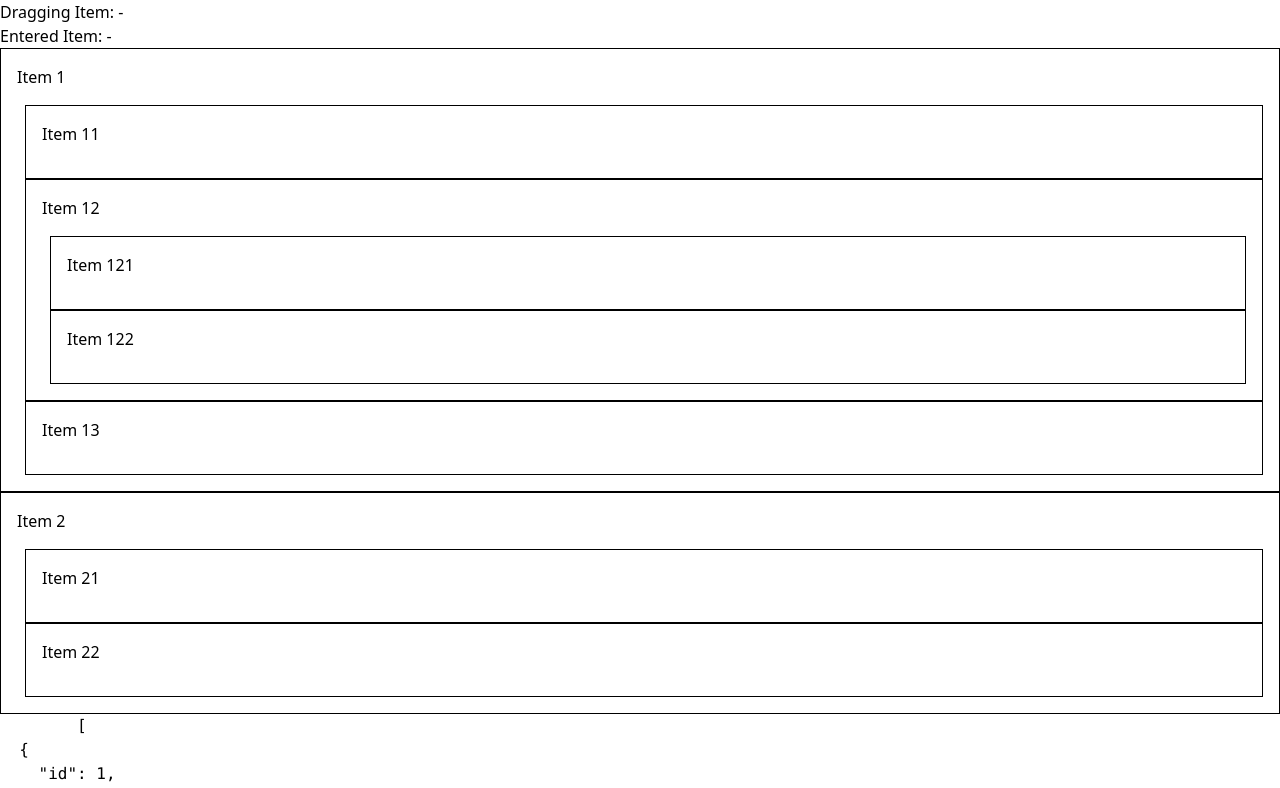
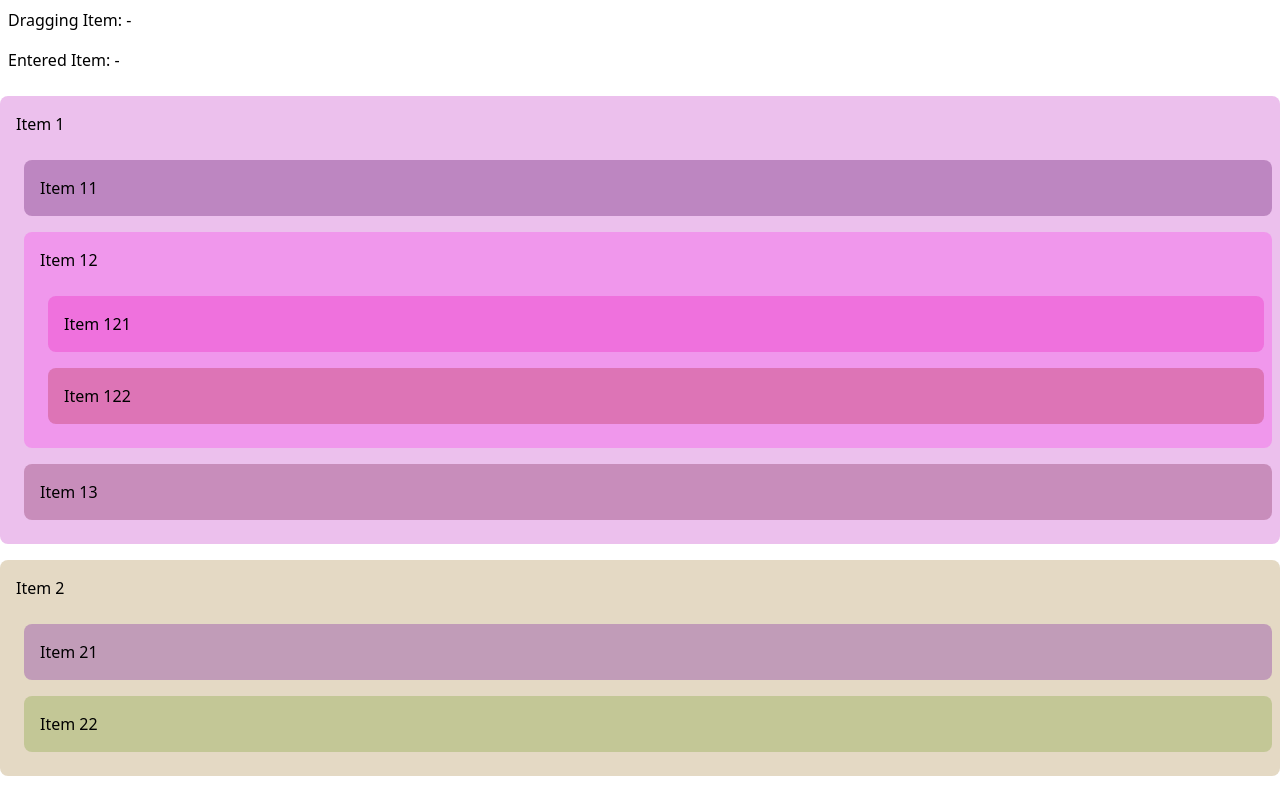
Before and after one commit to Der-Alex/vue-dragqueen, a Vue app: page / in a window 1280 px wide. Shown: the top 788 px of the page. Built offline with nearby package versions, Linux system fonts and the light colour scheme.

Commit message:
add some styling

```diff
--- a/src/App.vue
+++ b/src/App.vue
@@ -59,7 +59,7 @@ items.value = [...nestedList];
         <p>Entered Item: {{ enteredItem?.id ?? "-" }}</p>
       </div>
       <DropContainer>
-        <TransitionGroup name="list" mode="in-out">
+        <TransitionGroup name="none" mode="in-out">
           <DragItem
             v-for="(item, index) in items"
             :key="item.id"
--- a/src/components/DragItem.vue
+++ b/src/components/DragItem.vue
@@ -28,6 +28,7 @@ const {
   pointerDownHandler,
   setDebug,
   dragOverHandler,
+  backgroundColor,
 } = useDragQueen();
 
 setDebug();
@@ -45,6 +46,7 @@ const onPointerUp = () => {
 <template>
   <div
     class="dq-drag-item"
+    :class="{ ' ': isDraggable }"
     :draggable="isDraggable"
     @dragstart="(evt: DragEvent) => dragStartHandler(evt, item)"
     @dragenter="(evt: DragEvent) => dragEnterHandler(evt, item, index)"
@@ -54,10 +56,15 @@ const onPointerUp = () => {
     @drop="(evt: DragEvent) => dropHandler(evt, item)"
     @pointerdown="(evt: PointerEvent) => onPointerDown(evt, item)"
     @pointerup="onPointerUp"
+    :style="{
+      backgroundColor,
+    }"
   >
-    <slot :item="item" :index="index" />
+    <div class="pointer-events-none">
+      <slot :item="item" :index="index" />
+    </div>
     <template v-if="item && item.children && item.children.length > 0">
-      <TransitionGroup name="list" mode="in-out">
+      <TransitionGroup name="none" mode="in-out">
         <DragItem
           v-for="(i, j) in item.children"
           :key="i.id"
@@ -75,13 +82,14 @@ const onPointerUp = () => {
 
 <style>
 .dq-drag-item {
-  padding: 1rem;
-  border: 1px solid black;
-  > p {
-    margin-bottom: 1rem;
-  }
+  padding: 0.5rem;
+  border-radius: 0.5rem;
+  margin: 1rem 0;
 }
 .dq-drag-item .dq-drag-item {
-  margin-left: 0.5rem;
+  margin-left: 1rem;
+}
+p {
+  padding: 0.5rem;
 }
 </style>
--- a/src/components/DropContainer.vue
+++ b/src/components/DropContainer.vue
@@ -28,3 +28,4 @@ const dragExitHandler = (evt: DragEvent) => {
     <slot />
   </div>
 </template>
+<style></style>
--- a/src/composables/useDragQueen.ts
+++ b/src/composables/useDragQueen.ts
@@ -245,6 +245,12 @@ function getDragLeavePosition(
  *                  - {Function} dragOverHandler - Handles the drag over event for visual feedback.
  */
 export const useDragQueen = () => {
+  const backgroundColor = `rgba(${Math.floor(
+    Math.random() * 255
+  )}, ${Math.floor(Math.random() * 255)}, ${Math.floor(
+    Math.random() * 255
+  )}, 0.3 )`;
+
   /**
    * A heper function for logging. When calling this function the internal debug flag is active and logs for the drag events are called.
    */
@@ -484,5 +490,6 @@ export const useDragQueen = () => {
     dropHandler,
     pointerDownHandler,
     setDebug,
+    backgroundColor,
   };
 };
```
